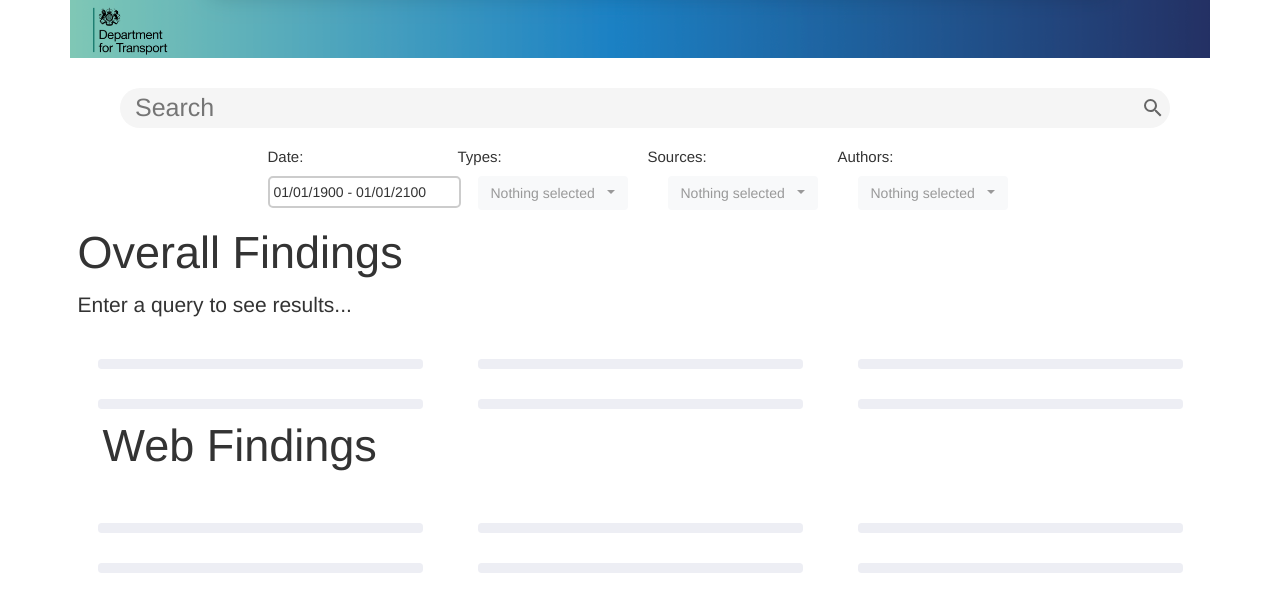
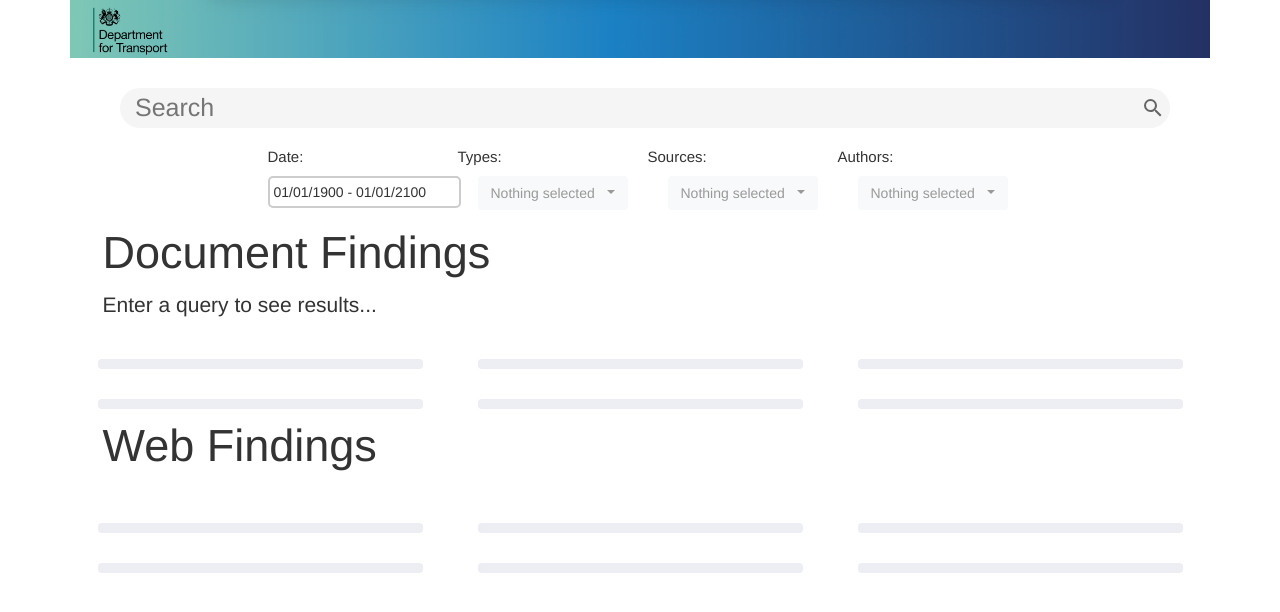
Before and after one commit to hadi-mu/DFTProject, a Flask app: page / in a window 1280 px wide. Shown: the top 612 px of the page. Run offline with Flask 3, Linux system fonts and the light colour scheme; some libraries are stand-ins or nearby versions.

Commit message:
Added in loading screen.

```diff
--- a/templates/main.html
+++ b/templates/main.html
@@ -46,6 +46,12 @@
         <form action="/search" method="POST" onsubmit="loading()">
             <script>
                 function loading(){
+
+                    document.getElementById('results').style.display = "none";
+
+                    document.getElementById('loadingDiv').style.display = "block";
+
+
                     console.log('Running');
 
                     var types=[];
@@ -187,10 +193,11 @@
 
     </div>
 
+    <div id="results">
 
-    <div class="row">
+    <div class="row summary">
 
-            <h2 class="display-2 subHeading">Overall Findings</h2>
+            <h2 class="display-2 subHeading">Document Findings</h2>
 
 
             <p class="lead">
@@ -261,6 +268,13 @@
         {%endfor%}
 
     </div>
+    </div>
+
+
+    <div id="loadingDiv"  style="display:none;">
+        <img src="{{url_for('static',filename='images/loading.gif')}}" style="
+        width: 100%;">
+    </div>
 
 
 
```
Also changed, not shown: static/images/loading.gif (added).
